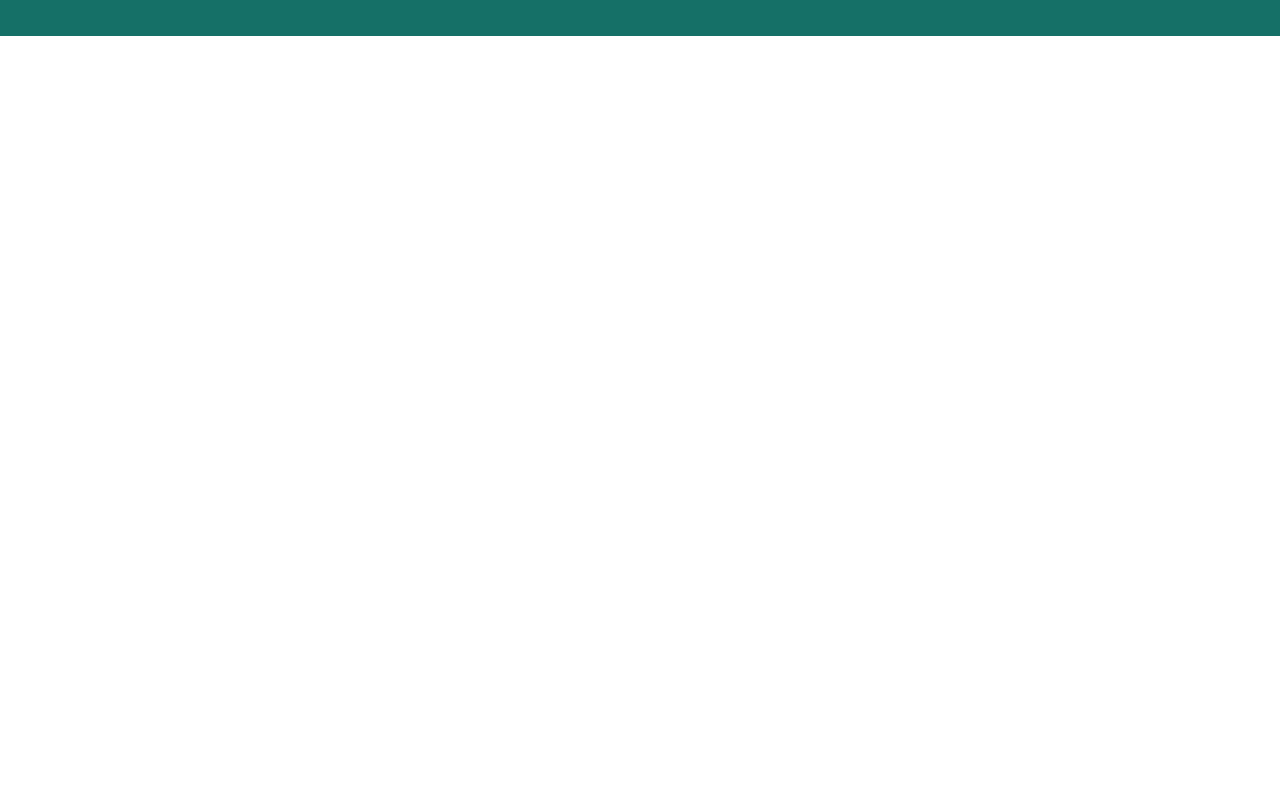
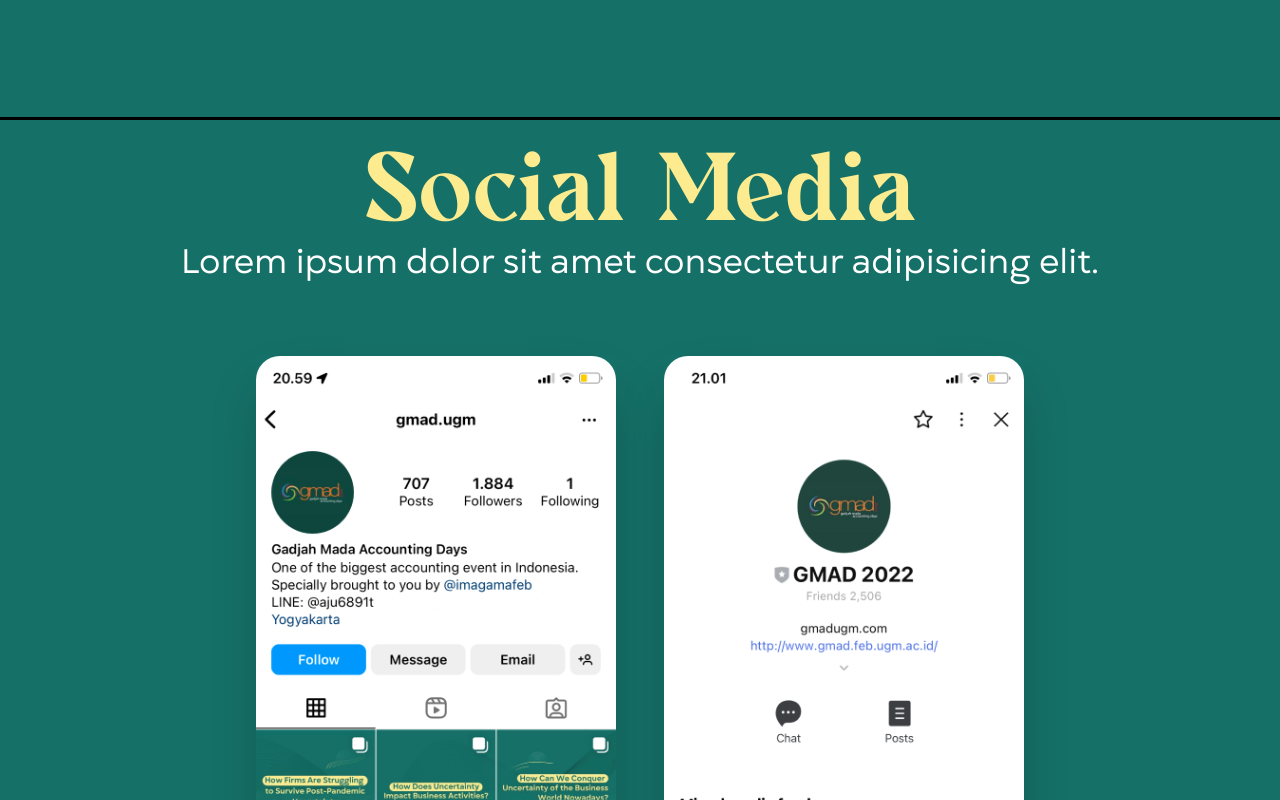
Before and after one commit to phiapple/GMAD2022-web, a Next.js app: page / in a window 1280 px wide. Shown: the part 2900-3700 px from the top of the page. Before the commit the page ends 2936 px from the top, so only its background shows below. Built offline with nearby package versions, Linux system fonts and the light colour scheme.

Commit message:
feat(homepage): social media

```diff
--- a/src/pages/index.js
+++ b/src/pages/index.js
@@ -20,6 +20,17 @@
 		imageAlt: 'Atalks',
 		buttonText: 'learn more',
 		buttonPushTo: '/atalks'
+	}
+];
+
+const SOCIAL_MEDIAS = [
+	{
+		name: 'Instagram GMAD',
+		imageUrl: '/images/homepage/sosmed-instagram.png'
+	},
+	{
+		name: 'OA Line GMAD',
+		imageUrl: '/images/homepage/sosmed-line.png'
 	}
 ];
 
@@ -95,7 +106,7 @@
 					<div className="mt-2 text-white font-medium text-center">
 						Lorem ipsum dolor sit amet consectetur adipisicing elit.
 					</div>
-					<div className="grid grid-cols-2 gap-12 px-28 mt-16">
+					<div className="grid grid-cols-2 gap-12 mt-16 max-w-6xl mx-auto">
 						{EVENTS.map((event, index) => (
 							<MainEventCard
 								key={index}
@@ -111,6 +122,31 @@
 					</div>
 				</div>
 			</section>
+
+			{/* seciton 4: social media */}
+			<section className="py-24 bg-green-light text-p1">
+				<div className="container outline mx-auto">
+					<h1 className="font-chromate text-c-yellow text-h3 lg:text-h1 text-center -my-6">
+						Social Media
+					</h1>
+					<div className="mt-2 text-white font-medium text-center">
+						Lorem ipsum dolor sit amet consectetur adipisicing elit.
+					</div>
+					<div className="grid grid-cols-2 gap-12 mt-16 max-w-3xl mx-auto">
+						{SOCIAL_MEDIAS.map((sosmed, index) => (
+							<div key={index} className="shadow-2xl">
+								<Image
+									src={sosmed.imageUrl}
+									alt={sosmed.name}
+									height={821}
+									width={379}
+									className="rounded-3xl"
+								/>
+							</div>
+						))}
+					</div>
+				</div>
+			</section>
 		</DefaultLayout>
 	);
 }
```
Also changed, not shown: public/images/homepage/sosmed-instagram.png (added), public/images/homepage/sosmed-line.png (added).
